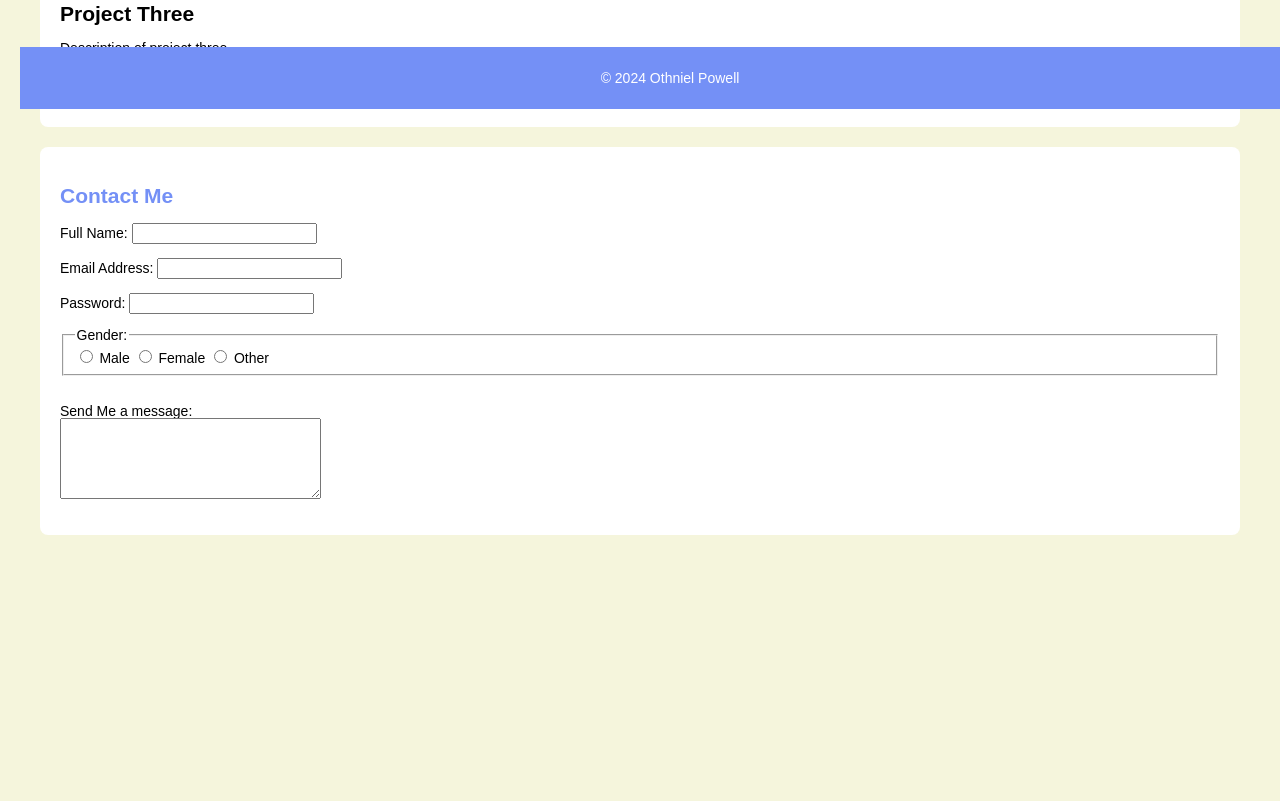
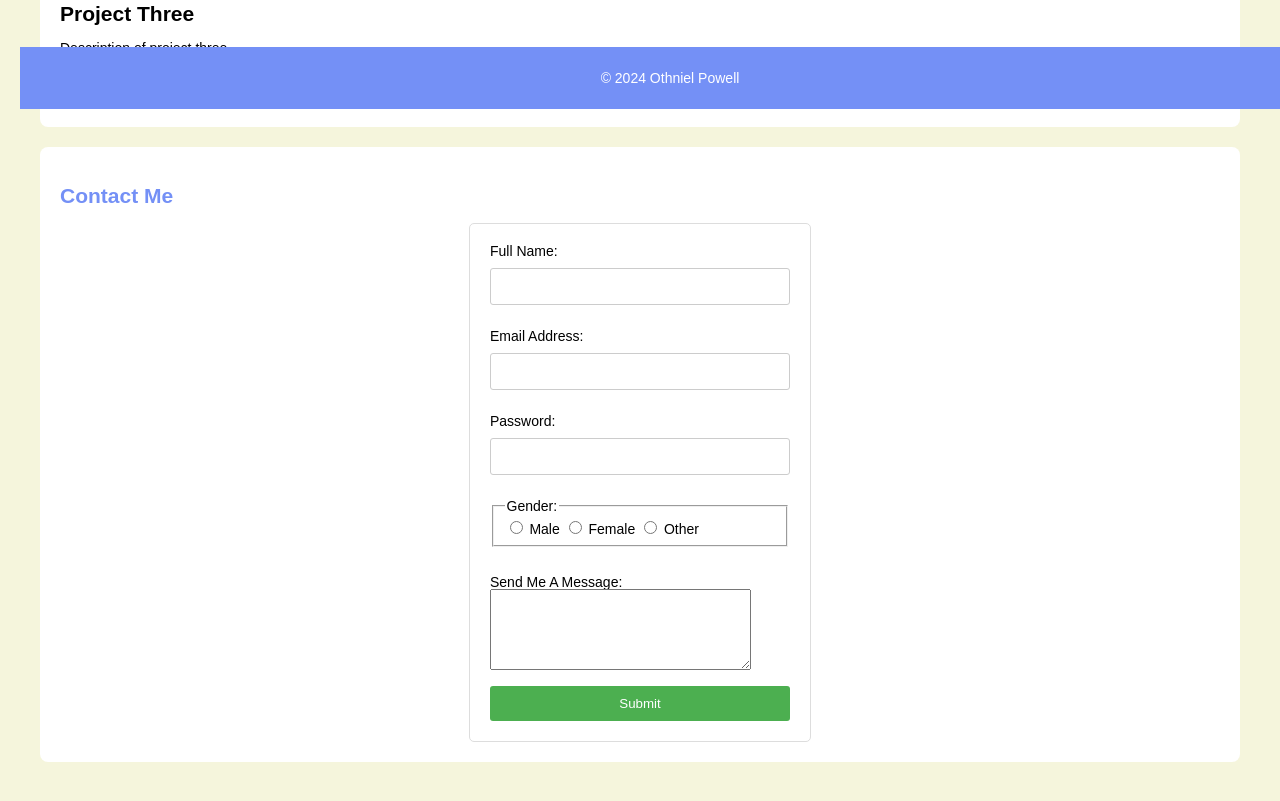
Before and after one commit to Namedoga/my-portfolio, a plain HTML site: page index.html in a window 1280 px wide. Shown: the part 691-1492 px from the top of the page. Before the commit the page ends 1266 px from the top, so only its background shows below. Drawn offline with Linux system fonts and the light colour scheme.

Commit message:
added form with validate in jav

```diff
--- a/index.html
+++ b/index.html
@@ -13,7 +13,7 @@
         <h1>My Collection Of Creations</h1>
         <nav class="navbar navbar-expand-lg bg-body-tertiary">
             <div class="container-fluid">
-              <a class="navbar-brand" href="#">Nav</a>
+              <a class="navbar-brand" href="#"> </a>
               <button class="navbar-toggler" type="button" data-bs-toggle="collapse" data-bs-target="#navbarNav" aria-controls="navbarNav" aria-expanded="false" aria-label="Toggle navigation">
                 <span class="navbar-toggler-icon"></span>
               </button>
@@ -125,8 +125,11 @@
             <label><input type="radio" name="gender" value="other"> Other</label>
        </fieldset><br> <br>
 
-       <label for="message">Send Me a message:</label> <br>
+       <label for="message">Send Me A Message:</label> <br>
        <textarea id="message" name="message" rows="5" cols="30" required></textarea><br><br>
+
+       <input type="submit" value="Submit">
+
 
         </form>
 
--- a/style.css
+++ b/style.css
@@ -101,3 +101,37 @@ footer {
 .projects button:hover {
     background-color: #0056b3;
 }
+
+
+form {
+    background-color: white;
+    padding: 20px;
+    border: 1px solid #ddd;
+    border-radius: 5px;
+    width: 300px;
+    margin: 0 auto;
+  }
+
+
+  input[type="text"], input[type="email"], input[type="password"] {
+    width: 100%;
+    padding: 10px;
+    margin: 10px 0;
+    border: 1px solid #ccc;
+    border-radius: 3px;
+    box-sizing: border-box;
+  }
+
+  input[type="submit"] {
+    background-color: #4CAF50;
+    color: white;
+    padding: 10px;
+    border: none;
+    border-radius: 3px;
+    cursor: pointer;
+    width: 100%;
+  }
+
+  input[type="submit"]:hover {
+    background-color: #45a049;
+  }
```
